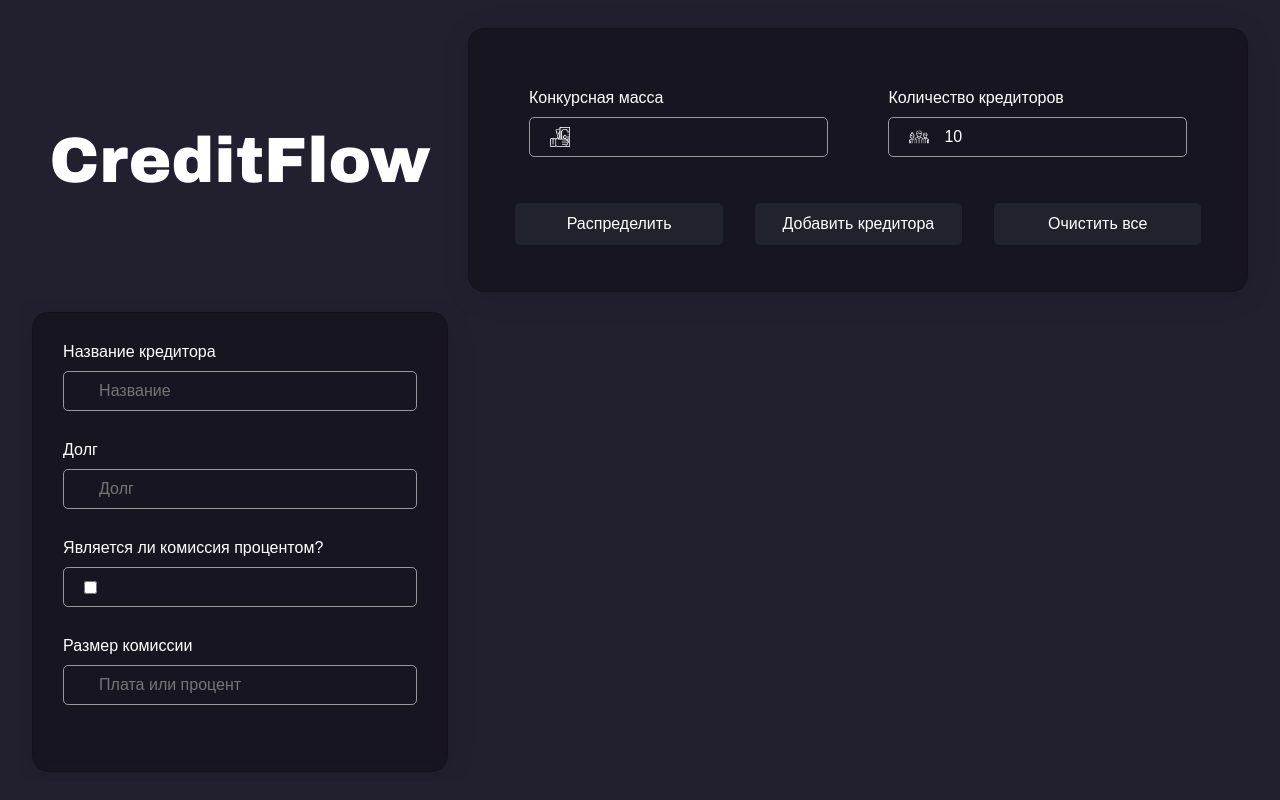
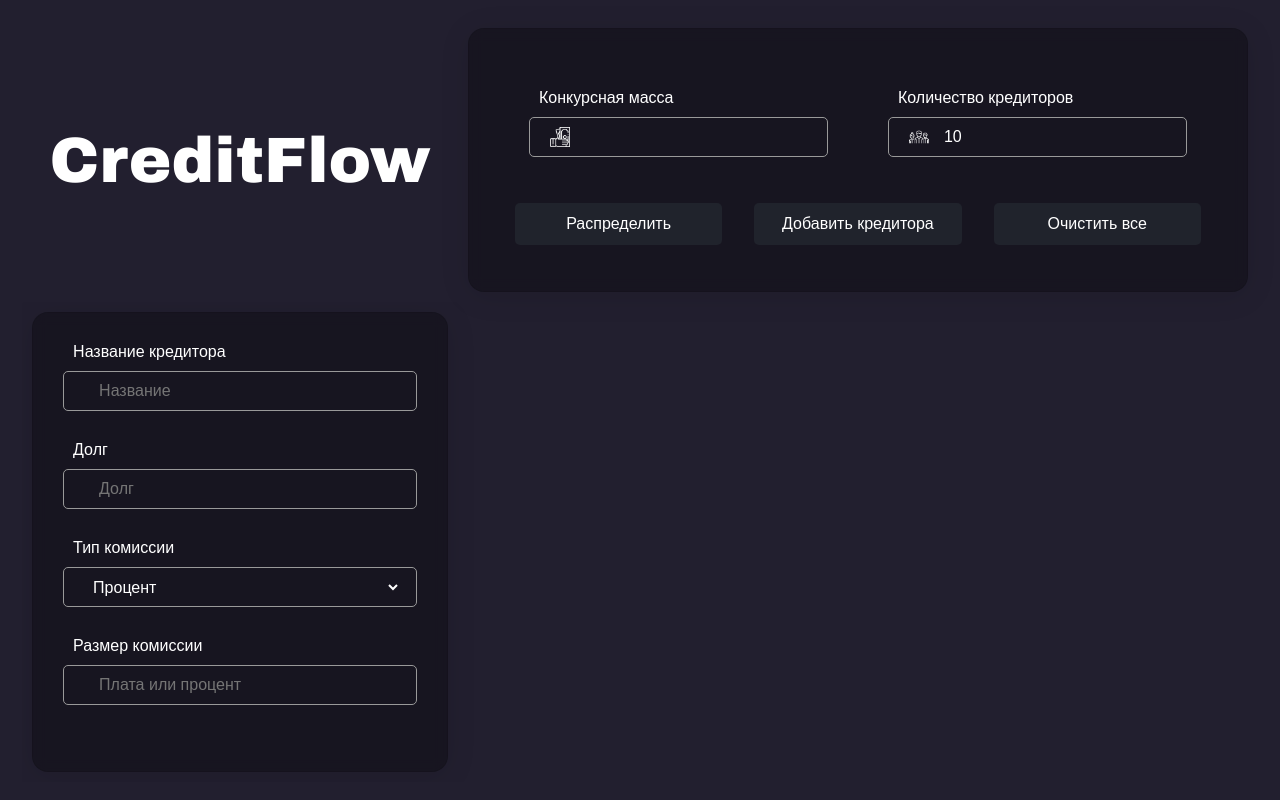
Before and after one commit to niikmynick/CreditFlow_Web, a Django app: template templates/distribution_app/creditors_info.html in a window 1280 px wide. Run offline with Django 4.2, Linux system fonts and the light colour scheme; the template is opened without the code that fills it: most values are stand-ins (such as "Sample title", 1, 10 or a date in 2020).

Commit message:
file changes

```diff
--- a/CreditFlow_Web/settings.py
+++ b/CreditFlow_Web/settings.py
@@ -11,6 +11,7 @@
 """
 
 from pathlib import Path
+import os
 
 # Build paths inside the project like this: BASE_DIR / 'subdir'.
 BASE_DIR = Path(__file__).resolve().parent.parent
@@ -106,7 +107,7 @@
 
 LANGUAGE_CODE = 'en-us'
 
-TIME_ZONE = 'UTC'
+TIME_ZONE = 'Europe/Moscow'
 
 USE_I18N = True
 
@@ -117,7 +118,7 @@
 # https://docs.djangoproject.com/en/4.2/howto/static-files/
 
 STATIC_URL = 'static/'
-STATICFILES_DIRS = [BASE_DIR / 'static']
+STATICFILES_DIRS = [os.path.join(BASE_DIR, 'static')]
 
 # Default primary key field type
 # https://docs.djangoproject.com/en/4.2/ref/settings/#default-auto-field
--- a/static/css/style.css
+++ b/static/css/style.css
@@ -17,6 +17,10 @@
     overflow: hidden;
 }
 
+.error-info {
+    display: flex;
+}
+
 /*.container {*/
 /*    width: 25rem;*/
 /*    color: #fff;*/
@@ -32,6 +36,7 @@
 .inp-lbl {
     font-size: 1rem;
     display:inline-block;
+    padding-left: 10px;
     margin-bottom: 10px;
 }
 
@@ -142,6 +147,40 @@
     max-width: 20px;
 }
 
+.select-input {
+    display: flex;
+    width: 100%;
+    border: 1px solid #999;
+    height: 40px;
+    align-items: center;
+    border-radius: 5px;
+    padding: 0 20px;
+    background: transparent;
+    cursor: pointer;
+    transition: all 0.3s ease;
+}
+
+.select-input:hover {
+    border: 1px solid #675afe;
+}
+
+.select-input img {
+    max-width: 20px;
+}
+
+.select-input select {
+    width: 100%;
+    cursor: pointer;
+    font-size: 1rem;
+    background: none;
+    margin: 0 -5px 0 5px;
+    color: #fff;
+}
+
+.select-input select option{
+    color: #000;
+}
+
 .btn-primary {
     width: 100%;
     height: 42px;
--- a/templates/distribution_app/creditors_info.html
+++ b/templates/distribution_app/creditors_info.html
@@ -66,11 +66,15 @@
                     </div>
 
                     <div class="form-group-vert">
-                        <label for="is_percent" class="inp-lbl">Является ли комиссия процентом?</label>
+{#                        <input type="checkbox" name="creditor_{{ i }}_is_percent" class="form-checkbox" id="is_percent">#}
+                        <label for="type" class="inp-lbl">Тип комиссии</label>
 
-                        <div class="type-input">
+                        <div class="select-input">
 {#                            <img src="{% static 'img/cash-white.png' %}" alt="">#}
-                             <input type="checkbox" name="creditor_{{ i }}_is_percent" class="" id="is_percent">
+                            <select name="creditor_{{ i }}_type" id="type">
+                                <option value="percent">Процент</option>
+                                <option value="fixed">Фиксированнная плата</option>
+                            </select>
                         </div>
                     </div>
 
```
Also changed, not shown: distribution_app/views.py (+11 -4 lines), templates/errors/access_error.html (+12 -1 lines), db.sqlite3.
